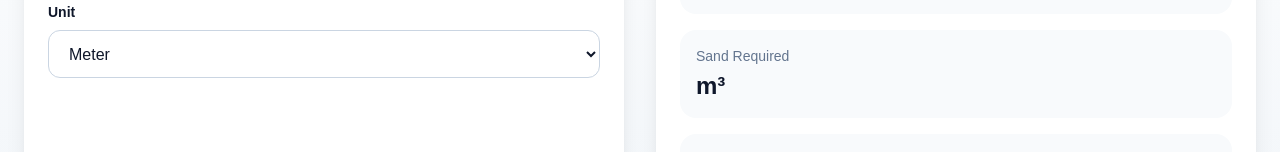
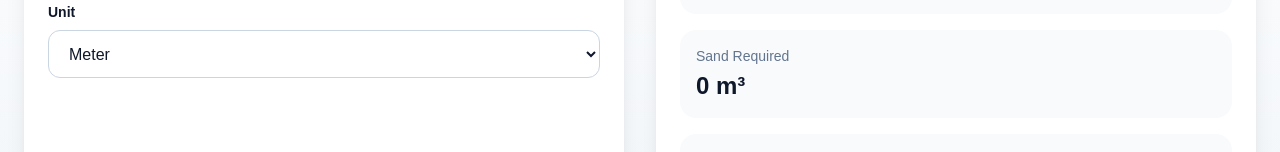
Before and after one commit to km7max-cmd/cornerspan, a Next.js app: page /calculators/concrete in a window 1280 px wide. Shown: the part 799-951 px from the top of the page. Built offline with nearby package versions, Linux system fonts and the light colour scheme.

Commit message:
Add sand and aggregate to ResultCard props

```diff
--- a/app/calculators/concrete/ConcreteCalculator.tsx
+++ b/app/calculators/concrete/ConcreteCalculator.tsx
@@ -53,10 +53,12 @@ export default function ConcreteCalculator() {
           />
 
           <ResultCard
-            volume={result.volume}
-            dryVolume={result.dryVolume}
-            bags={result.cementBags}
-          />
+  volume={result.volume}
+  dryVolume={result.dryVolume}
+  bags={result.cementBags}
+  sand={result.sand}
+  aggregate={result.aggregate}
+/>
 
         </div>
 
```
